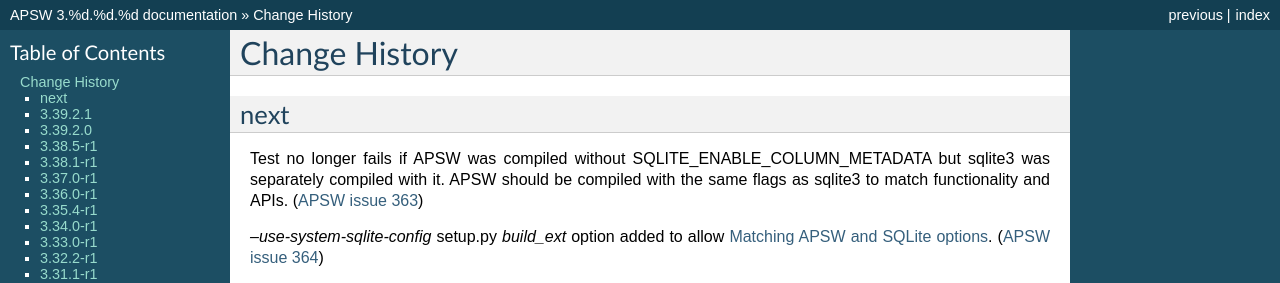
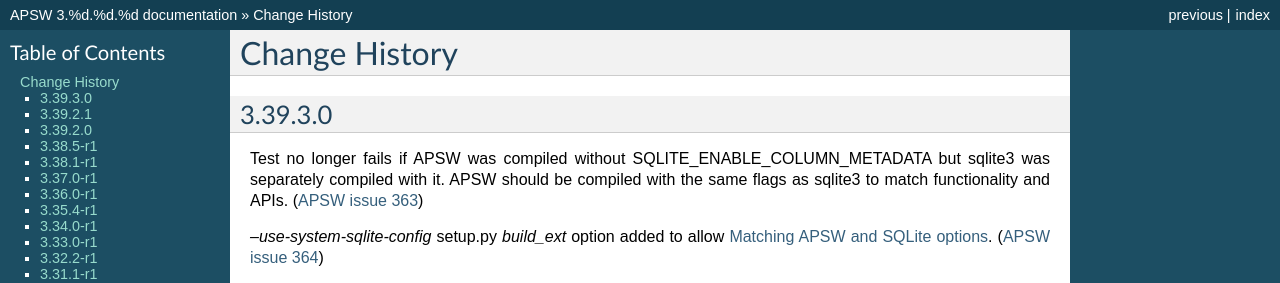
Before and after one commit to rogerbinns/apsw, a Sphinx documentation site: the page built from doc/changes.rst, in a window 1280 px wide and 900 px high. Shown: the top 283 px of the window. Built offline with Sphinx 7.4.7, drawn with Linux system fonts in a browser that asks for light colours; pages that are not in the unit, such as notebooks, are missing from menus; the version number is read from the project's files by our own code.

Commit message:
Set release version

```diff
--- a/doc/changes.rst
+++ b/doc/changes.rst
@@ -2,8 +2,8 @@
 **************
 .. currentmodule:: apsw
 
-next
-====
+3.39.3.0
+========
 
 Test no longer fails if APSW was compiled without
 SQLITE_ENABLE_COLUMN_METADATA but sqlite3 was separately compiled with
```
